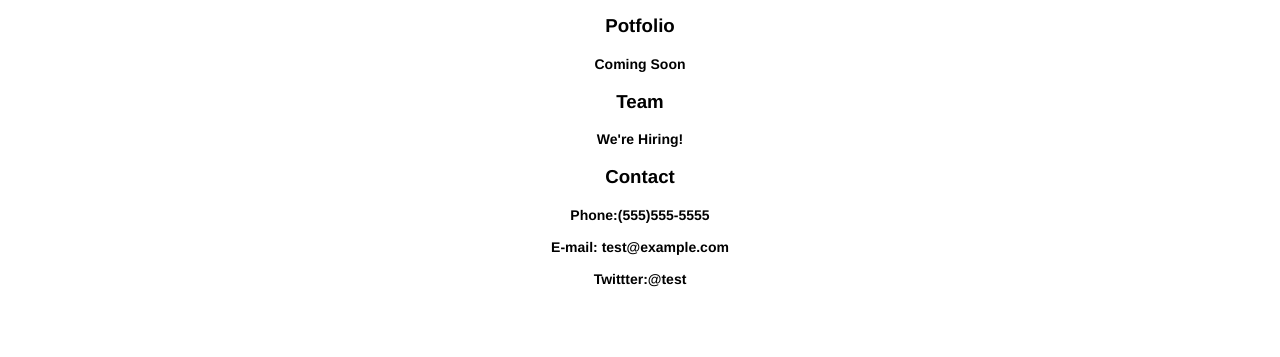
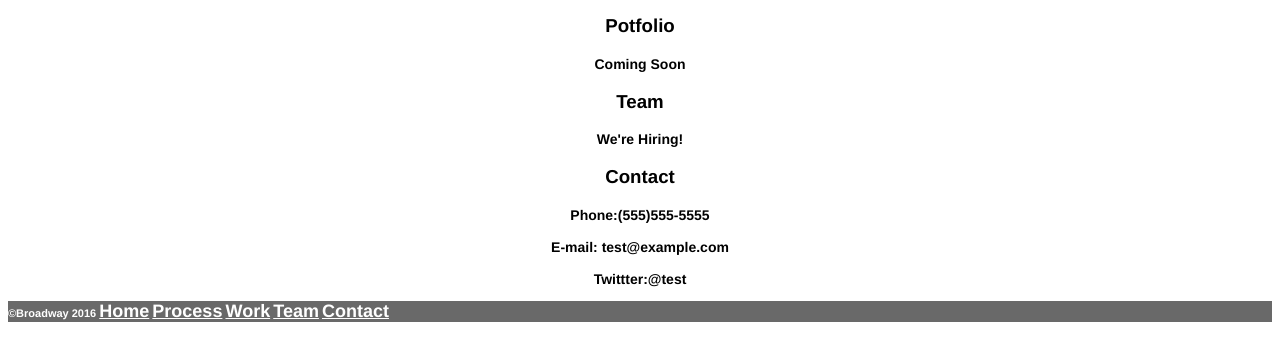
Before and after one commit to 0ElegantSav/broadway, a plain HTML site: page index.html in a window 1280 px wide. Shown: the part 585-942 px from the top of the page. After the commit the page ends 918 px from the top, so only its background shows below. Drawn offline with Linux system fonts and the light colour scheme.

Commit message:
Align bottom to left and add background-color.

```diff
--- a/index.html
+++ b/index.html
@@ -41,13 +41,14 @@
   Twittter:@test
 
   <div class="bottom">
-<p style="color:white";>&copy;Broadway 2016</p>
 <nav>
-  <a class="link" href="">Home</a>
-  <a  class="link" href="">Process</a>
-  <a  class="link" href="">Work</a>
-  <a  class="link" href="">Team</a>
-  <a class="link" href="">Contact</a>
+<p style="color:white; font-size:11px;">&copy;Broadway 2016
+  <a style="font-size:18px;" class="link" href="">Home</a>
+  <a style="font-size:18px;" class="link" href="">Process</a>
+  <a style="font-size:18px;" class="link" href="">Work</a>
+  <a style="font-size:18px;" class="link" href="">Team</a>
+  <a style="font-size:18px;" class="link" href="">Contact</a>
+  </p>
 </nav>
   </div>
 </body>
--- a/style.css
+++ b/style.css
@@ -1,4 +1,4 @@
-*{
+body{
   text-align: center;
   font-family: Helvetica;
   font-weight:bold;
@@ -19,3 +19,8 @@ p{
 .link{
   color:white;
 }
+
+.bottom{
+  text-align: left;
+  background-color:dimgray;
+}
```
